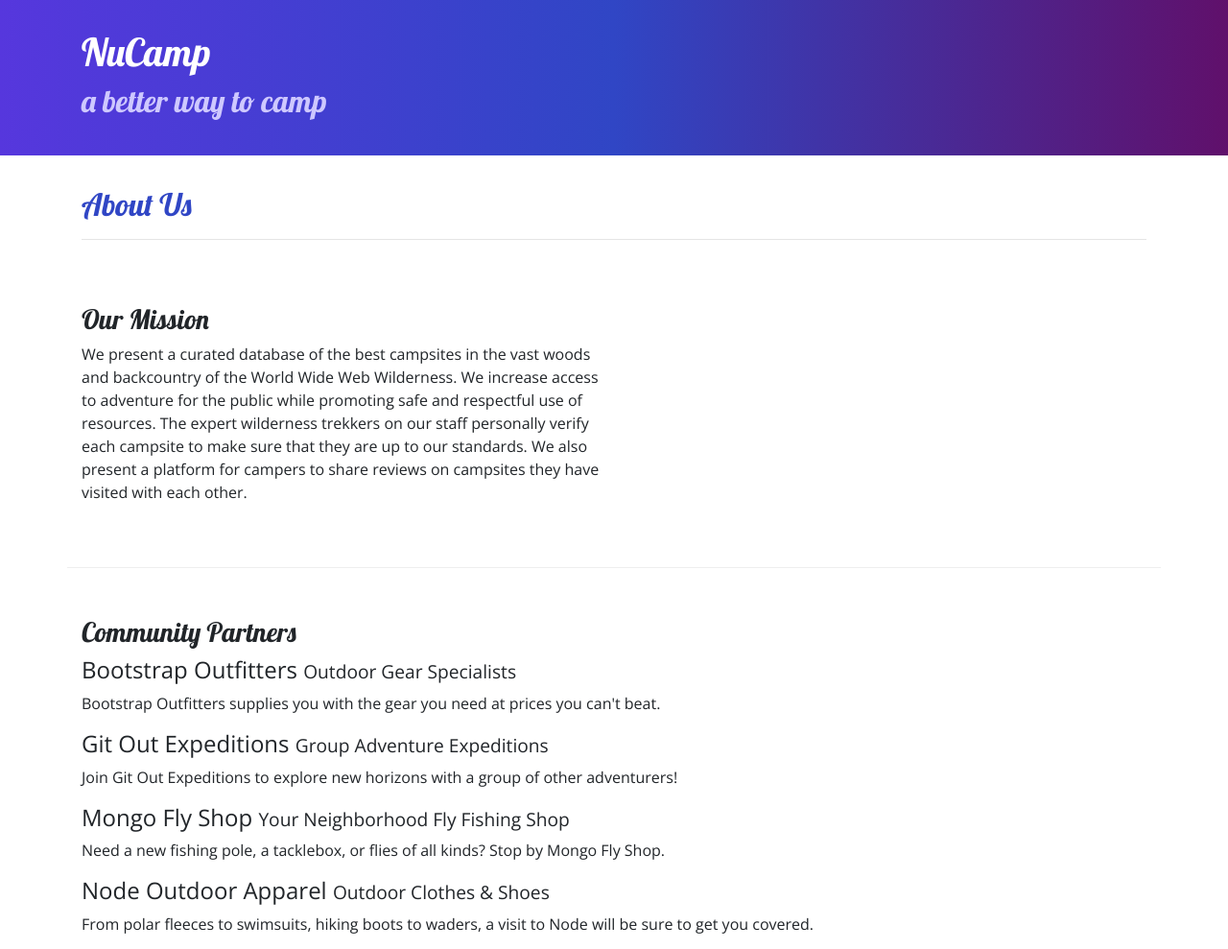
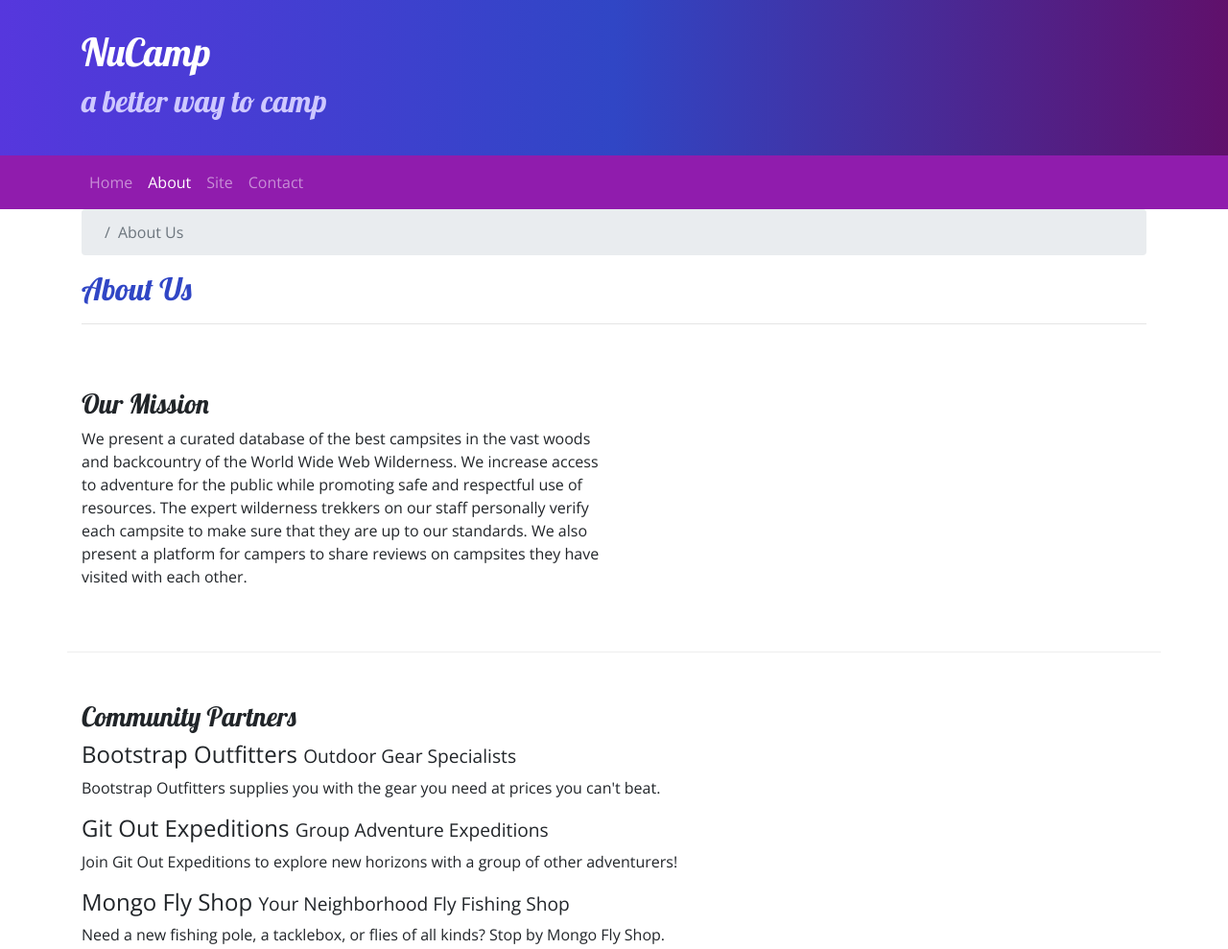
Before and after one commit to mtnshocker/selling_leaves, a website: page aboutus.html in a window 1280 px wide. Shown: the top 989 px of the page at 96% size. Drawn offline with nearby package versions, Linux system fonts and the light colour scheme.

Commit message:
breadcrumb

```diff
--- a/aboutus.html
+++ b/aboutus.html
@@ -29,9 +29,29 @@
         </div>
     </header>
 
+    <nav class="navbar navbar-expand-sm navbar-dark sticky-top">
+        <div class="container">
+            <button class="navbar-toggler ml-auto" type="button" data-toggle="collapse" data-target="#nucampNavbar">
+                <span class="navbar-toggler-icon"></span>
+            </button>
+            <div class="collapse navbar-collapse" id="nucampNavbar">
+                <ul class="navbar-nav">
+                    <li class="nav-item"><a class="nav-link" href="index.html">Home</a></li>
+                    <li class="nav-item active"><a class="nav-link" href="#">About</a></li>
+                    <li class="nav-item"><a class="nav-link" href="#">Site</a></li>
+                    <li class="nav-item"><a class="nav-link" href="#">Contact</a></li>
+                </ul>
+            </div>
+        </div>
+    </nav>
+
     <div class="container">
         <div class="row">
             <div class="col">
+                <ol class="breadcrumb">
+                    <li class="breadcrumb-item"><a href="index.html"></a></li>
+                    <li class="breadcrumb-item active">About Us</li>
+                </ol>
                <h2>About Us</h2>
                <hr />
             </div>
--- a/css/styles.css
+++ b/css/styles.css
@@ -20,6 +20,7 @@ footer {
 }
 
 .jumbotron {
+    margin: 0;
     padding: 30px;
     background-image: linear-gradient(to right, #5637DD, #3046C5, #60106B);
     color: white;
@@ -30,3 +31,7 @@ footer {
     border-bottom: 1px ridge;
     min-height: 200px;
 }
+
+.navbar {
+    background-color: #901CAD;
+}
```
Also changed, not shown: index.html (+16 -0 lines).
